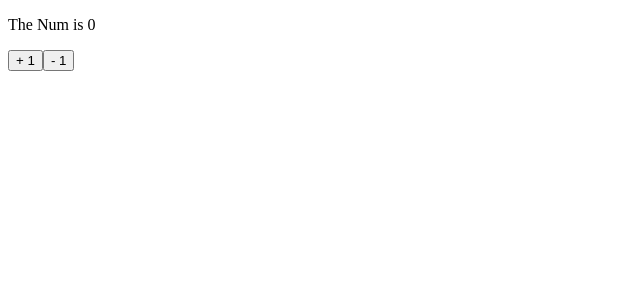
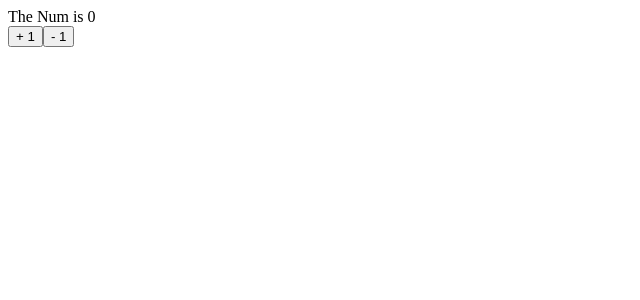
Before and after one commit to DoGukKim/Typrescript-prepare, a React (Create React App) app: page / in a window 1280 px wide. Shown: the top 300 px of the page, without its empty margins (0-640 px from the left). Built offline with nearby package versions, Linux system fonts and the light colour scheme.

Commit message:
UpdateNumberComponentAndUseingFunctionComponetWithTS

```diff
--- a/src/App.tsx
+++ b/src/App.tsx
@@ -1,6 +1,5 @@
 import React from "react";
-import { count } from "console";
-
+import Number from "./Number";
 interface IState {
   counter: number;
 }
@@ -23,7 +22,7 @@ class App extends React.Component<{}, IState> {
     const { counter } = this.state;
     return (
       <div>
-        <p>The Num is {counter}</p>
+        <Number count={counter} />
         <button onClick={this.add}>+ 1</button>
         <button onClick={this.min}>- 1</button>
       </div>
--- a/src/Number.tsx
+++ b/src/Number.tsx
@@ -1,7 +1,16 @@
 import React from "react";
+import styled from "styled-components";
 
-const Number = () => {
-  return <div></div>;
+interface IProps {
+  count: number;
+}
+const Container = styled.div``;
+const Number: React.FunctionComponent<IProps> = ({ count }) => {
+  return (
+    <>
+      <Container>The Num is {count}</Container>
+    </>
+  );
 };
 
 export default Number;
```
